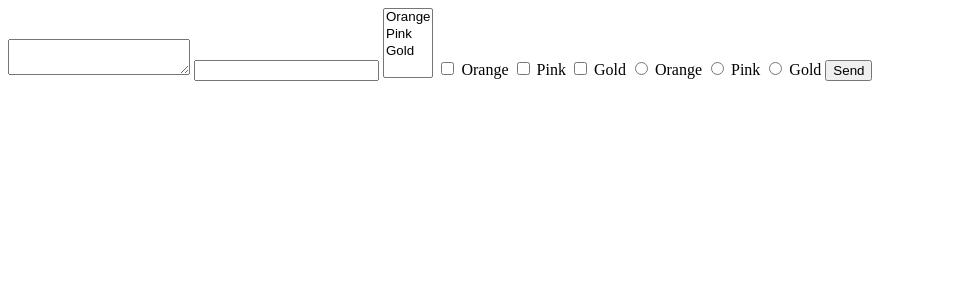
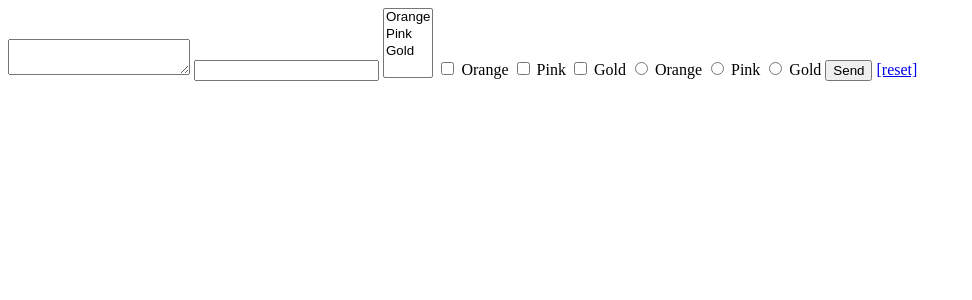
Before and after one commit to kd0171/PHP_Dotinstall_Webdev, a PHP site: page / in a window 1280 px wide. Shown: the top 300 px of the page, without its empty margins (0-972 px from the left). Run offline with PHP 8.4, Linux system fonts and the light colour scheme.

Commit message:
Cookieの削除 header関数：ページのリダイレクトが可能 header('Location: http://localhost:8080/index.php');

```diff
--- a/work/web/index.php
+++ b/work/web/index.php
@@ -30,6 +30,7 @@ include('../app/_parts/_header.php');
   <label><input type="radio" name="color" value="pink"> Pink</label>
   <label><input type="radio" name="color" value="gold"> Gold</label>
   <button>Send</button>
+  <a href="reset.php">[reset]</a>
 </form>
 
 
--- a/work/web/reset.php
+++ b/work/web/reset.php
@@ -1,5 +1,7 @@
 <?php
-
+// 空文字にすると、PHP が内部的に Cookie の有効期限を過去日時にセットしてくれて、 Cookie が削除されるという仕組み
 setcookie('color', '');
 
+// header関数：ページのリダイレクトが可能
+  // この命令の前に何らかの出力をしてはいけません。: のあとの半角空白は必ず必要
 header('Location: http://localhost:8080/index.php');
```
